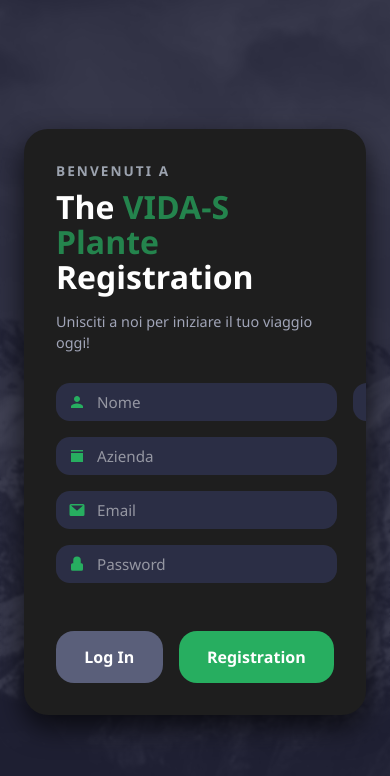
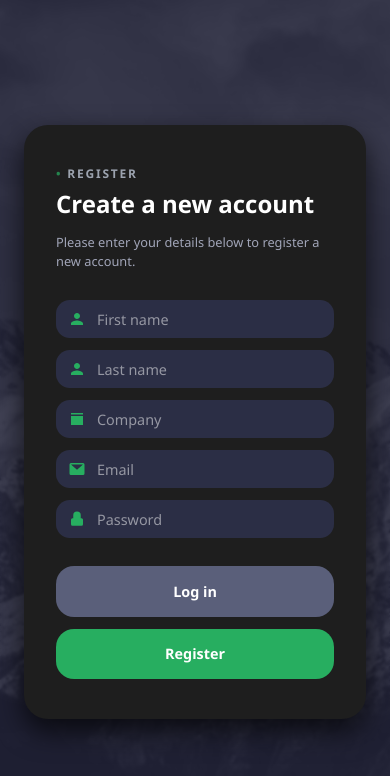
Before and after one commit to VALGFX/vida-s-plante, a Next.js app: page /auth/register in a window 390 px wide. Shown: the top 776 px of the page. Built offline with nearby package versions, Linux system fonts and the light colour scheme; no server answers.

Commit message:
Update page.tsx

```diff
--- a/src/app/auth/register/page.tsx
+++ b/src/app/auth/register/page.tsx
@@ -1,8 +1,45 @@
 'use client'
 
 import { useRouter } from 'next/navigation'
-import { CSSProperties, FormEvent, useState } from 'react'
+import { CSSProperties, FormEvent, useState, useEffect } from 'react'
 
+function useWindowSize() {
+	const [windowSize, setWindowSize] = useState({
+		width: typeof window !== 'undefined' ? window.innerWidth : 0,
+		height: typeof window !== 'undefined' ? window.innerHeight : 0,
+	})
+
+	useEffect(() => {
+		function handleResize() {
+			setWindowSize({
+				width: window.innerWidth,
+				height: window.innerHeight,
+			})
+		}
+
+		window.addEventListener('resize', handleResize)
+		handleResize()
+
+		return () => window.removeEventListener('resize', handleResize)
+	}, [])
+
+	return windowSize
+}
+
+export default function RegisterPage() {
+	const { width } = useWindowSize()
+	const [firstName, setFirstName] = useState('')
+	const [lastName, setLastName] = useState('')
+	const [company, setCompany] = useState('')
+	const [email, setEmail] = useState('')
+	const [password, setPassword] = useState('')
+	const [focusedInput, setFocusedInput] = useState<string | null>(null)
+
+	const router = useRouter()
+
+	const isMobile = width <= 600
+
+	// Stiluri adaptate
 	const containerStyle: CSSProperties = {
 		minHeight: '100vh',
 		display: 'flex',
@@ -40,7 +77,7 @@ const overlayStyle: CSSProperties = {
 	const cardStyle: CSSProperties = {
 		width: '100%',
 		maxWidth: '600px',
-	minHeight: '480px',
+		minHeight: isMobile ? 'auto' : '480px',
 		borderRadius: '24px',
 		boxShadow: '0 12px 28px rgba(0, 0, 0, 0.7)',
 		position: 'relative',
@@ -50,11 +87,12 @@ const cardStyle: CSSProperties = {
 		background: '#1E1E1E',
 		zIndex: 2,
 		cursor: 'default',
+		padding: isMobile ? '1.5rem 1rem' : undefined,
 	}
 
 	const contentStyle: CSSProperties = {
 		position: 'relative',
-	padding: '2rem',
+		padding: isMobile ? '1rem' : '2rem',
 		display: 'flex',
 		flexDirection: 'column',
 		height: '100%',
@@ -62,7 +100,7 @@ const contentStyle: CSSProperties = {
 	}
 
 	const headerSmallStyle: CSSProperties = {
-	fontSize: '0.85rem',
+		fontSize: isMobile ? '0.75rem' : '0.85rem',
 		letterSpacing: '0.15em',
 		textTransform: 'uppercase',
 		color: '#9ca3af',
@@ -71,7 +109,7 @@ const headerSmallStyle: CSSProperties = {
 	}
 
 	const headerBigStyle: CSSProperties = {
-	fontSize: '2rem',
+		fontSize: isMobile ? '1.5rem' : '2rem',
 		fontWeight: '900',
 		marginBottom: '1rem',
 		lineHeight: 1.1,
@@ -84,7 +122,7 @@ const blueDotStyle: CSSProperties = {
 	}
 
 	const paragraphStyle: CSSProperties = {
-	fontSize: '0.9rem',
+		fontSize: isMobile ? '0.8rem' : '0.9rem',
 		color: '#a1a5b8',
 		marginBottom: '1.8rem',
 	}
@@ -92,15 +130,15 @@ const paragraphStyle: CSSProperties = {
 	const formStyle: CSSProperties = {
 		display: 'flex',
 		flexDirection: 'column',
-	gap: '1rem',
+		gap: isMobile ? '0.75rem' : '1rem',
 		flexGrow: 1,
 		justifyContent: 'center',
 	}
 
 	const inputGroupStyle: CSSProperties = {
 		display: 'flex',
-	flexDirection: 'row',
-	gap: '1rem',
+		flexDirection: isMobile ? 'column' : 'row',
+		gap: isMobile ? '0.75rem' : '1rem',
 	}
 
 	const inputWrapperStyle: CSSProperties = {
@@ -128,7 +166,7 @@ const inputStyle: CSSProperties = {
 		borderStyle: 'solid',
 		borderColor: 'transparent',
 		outline: 'none',
-	fontSize: '0.95rem',
+		fontSize: isMobile ? '0.9rem' : '0.95rem',
 		fontWeight: 500,
 		flexGrow: 1,
 		transition: 'border-color 0.3s, background-color 0.3s',
@@ -142,8 +180,9 @@ const inputFocusStyle: CSSProperties = {
 
 	const buttonsContainerStyle: CSSProperties = {
 		display: 'flex',
-	gap: '1rem',
-	marginTop: '2rem',
+		flexDirection: isMobile ? 'column' : 'row',
+		gap: isMobile ? '0.75rem' : '1rem',
+		marginTop: isMobile ? '1rem' : '2rem',
 	}
 
 	const buttonGrayStyle: CSSProperties = {
@@ -155,7 +194,7 @@ const buttonGrayStyle: CSSProperties = {
 		cursor: 'pointer',
 		border: 'none',
 		fontWeight: 700,
-	fontSize: '1rem',
+		fontSize: isMobile ? '0.9rem' : '1rem',
 		transition: 'background-color 0.3s, transform 0.15s',
 	}
 
@@ -168,72 +207,37 @@ const buttonBlueStyle: CSSProperties = {
 		cursor: 'pointer',
 		border: 'none',
 		fontWeight: 700,
-	fontSize: '1rem',
+		fontSize: isMobile ? '0.9rem' : '1rem',
 		transition: 'background-color 0.3s, transform 0.15s',
 	}
 
 	const icons = {
 		firstName: (
-		<svg
-			style={iconStyle}
-			viewBox='0 0 24 24'
-			aria-hidden='true'
-			focusable='false'
-		>
+			<svg style={iconStyle} viewBox='0 0 24 24' aria-hidden='true' focusable='false'>
 				<path d='M12 12c2.21 0 4-1.79 4-4s-1.79-4-4-4-4 1.79-4 4 1.79 4 4 4zm0 2c-2.67 0-8 1.34-8 4v2h16v-2c0-2.66-5.33-4-8-4z' />
 			</svg>
 		),
 		lastName: (
-		<svg
-			style={iconStyle}
-			viewBox='0 0 24 24'
-			aria-hidden='true'
-			focusable='false'
-		>
+			<svg style={iconStyle} viewBox='0 0 24 24' aria-hidden='true' focusable='false'>
 				<path d='M12 12c2.21 0 4-1.79 4-4s-1.79-4-4-4-4 1.79-4 4 1.79 4 4 4zm0 2c-2.67 0-8 1.34-8 4v2h16v-2c0-2.66-5.33-4-8-4z' />
 			</svg>
 		),
 		company: (
-		<svg
-			style={iconStyle}
-			viewBox='0 0 24 24'
-			aria-hidden='true'
-			focusable='false'
-		>
+			<svg style={iconStyle} viewBox='0 0 24 24' aria-hidden='true' focusable='false'>
 				<path d='M4 4h16v2H4zm0 4h16v12H4z' />
 			</svg>
 		),
 		email: (
-		<svg
-			style={iconStyle}
-			viewBox='0 0 24 24'
-			aria-hidden='true'
-			focusable='false'
-		>
+			<svg style={iconStyle} viewBox='0 0 24 24' aria-hidden='true' focusable='false'>
 				<path d='M20 4H4a2 2 0 00-2 2v12a2 2 0 002 2h16a2 2 0 002-2V6a2 2 0 00-2-2zm0 2v.01L12 13 4 6.01V6h16z' />
 			</svg>
 		),
 		password: (
-		<svg
-			style={iconStyle}
-			viewBox='0 0 24 24'
-			aria-hidden='true'
-			focusable='false'
-		>
+			<svg style={iconStyle} viewBox='0 0 24 24' aria-hidden='true' focusable='false'>
 				<path d='M12 17a2 2 0 002-2v-2a2 2 0 10-4 0v2a2 2 0 002 2zm6-6h-1V7a5 5 0 10-10 0v4H6a2 2 0 00-2 2v6a2 2 0 002 2h12a2 2 0 002-2v-6a2 2 0 00-2-2z' />
 			</svg>
 		),
 	}
-
-export default function RegisterPage() {
-	const [firstName, setFirstName] = useState('')
-	const [lastName, setLastName] = useState('')
-	const [company, setCompany] = useState('')
-	const [email, setEmail] = useState('')
-	const [password, setPassword] = useState('')
-	const [focusedInput, setFocusedInput] = useState<string | null>(null)
-
-	const router = useRouter()
 
 	const handleSubmit = async (e: FormEvent<HTMLFormElement>) => {
 		e.preventDefault()
@@ -244,60 +248,41 @@ export default function RegisterPage() {
 			headers: { 'Content-Type': 'application/json' },
 			body: JSON.stringify({ email }),
 		})
+		const data = await res.json()
 
-		if (!res.ok) {
-			alert('Eroare la verificarea email-ului.')
+		if (data.exists) {
+			alert('Email already exists')
 			return
 		}
 
-		const data = await res.json()
-
-		if (data.exists) {
-			alert('Contul cu acest email există deja.')
-			return // oprește înregistrarea
-		}
-
-		// Dacă nu există, continuă cu înregistrarea
+		// Apelează endpoint-ul pentru înregistrare
 		const registerRes = await fetch('/api/auth/register', {
 			method: 'POST',
 			headers: { 'Content-Type': 'application/json' },
-			body: JSON.stringify({
-				email,
-				password,
-				name: `${firstName} ${lastName}`,
-				company,
-			}),
+			body: JSON.stringify({ firstName, lastName, company, email, password }),
 		})
 
 		if (registerRes.ok) {
-			alert('Înregistrare reușită!')
 			router.push('/auth/login')
 		} else {
-			alert('A apărut o eroare la înregistrare.')
+			alert('Failed to register')
 		}
 	}
 
-	const handleLoginRedirect = () => {
-		router.push('/auth/login')
-	}
-
 	return (
-		<div style={containerStyle}>
-			<div style={backgroundImageStyle} aria-hidden='true' />
-			<div style={overlayStyle} aria-hidden='true' />
-			<div style={cardStyle}>
+		<main style={containerStyle}>
+			<div style={backgroundImageStyle}></div>
+			<div style={overlayStyle}></div>
+			<section style={cardStyle}>
 				<div style={contentStyle}>
 					<header>
-						<h3 style={headerSmallStyle}>benvenuti a</h3>
-						<h2 style={headerBigStyle}>
-							The <span style={blueDotStyle}>VIDA-S Plante</span> Registration
+						<h2 style={headerSmallStyle}>
+							<span style={blueDotStyle}>• </span>Register
 						</h2>
-						<p style={paragraphStyle}>
-							Unisciti a noi per iniziare il tuo viaggio oggi!
-						</p>
+						<h1 style={headerBigStyle}>Create a new account</h1>
+						<p style={paragraphStyle}>Please enter your details below to register a new account.</p>
 					</header>
-
-					<form style={formStyle} onSubmit={handleSubmit} noValidate>
+					<form style={formStyle} onSubmit={handleSubmit}>
 						<div style={inputGroupStyle}>
 							<div style={inputWrapperStyle}>
 								{icons.firstName}
@@ -306,15 +291,15 @@ export default function RegisterPage() {
 										...inputStyle,
 										...(focusedInput === 'firstName' ? inputFocusStyle : {}),
 									}}
+									placeholder='First name'
 									type='text'
 									name='firstName'
-									id='firstName'
-									placeholder='Nome'
+									autoComplete='given-name'
+									required
 									value={firstName}
-									onChange={e => setFirstName(e.target.value)}
+									onChange={(e) => setFirstName(e.target.value)}
 									onFocus={() => setFocusedInput('firstName')}
 									onBlur={() => setFocusedInput(null)}
-									required
 								/>
 							</div>
 							<div style={inputWrapperStyle}>
@@ -324,19 +309,18 @@ export default function RegisterPage() {
 										...inputStyle,
 										...(focusedInput === 'lastName' ? inputFocusStyle : {}),
 									}}
+									placeholder='Last name'
 									type='text'
 									name='lastName'
-									id='lastName'
-									placeholder='Cognome'
+									autoComplete='family-name'
+									required
 									value={lastName}
-									onChange={e => setLastName(e.target.value)}
+									onChange={(e) => setLastName(e.target.value)}
 									onFocus={() => setFocusedInput('lastName')}
 									onBlur={() => setFocusedInput(null)}
-									required
 								/>
 							</div>
 						</div>
-
 						<div style={inputWrapperStyle}>
 							{icons.company}
 							<input
@@ -344,17 +328,16 @@ export default function RegisterPage() {
 									...inputStyle,
 									...(focusedInput === 'company' ? inputFocusStyle : {}),
 								}}
+								placeholder='Company'
 								type='text'
 								name='company'
-								id='company'
-								placeholder='Azienda'
+								autoComplete='organization'
 								value={company}
-								onChange={e => setCompany(e.target.value)}
+								onChange={(e) => setCompany(e.target.value)}
 								onFocus={() => setFocusedInput('company')}
 								onBlur={() => setFocusedInput(null)}
 							/>
 						</div>
-
 						<div style={inputWrapperStyle}>
 							{icons.email}
 							<input
@@ -362,20 +345,17 @@ export default function RegisterPage() {
 									...inputStyle,
 									...(focusedInput === 'email' ? inputFocusStyle : {}),
 								}}
+								placeholder='Email'
 								type='email'
 								name='email'
-								id='email'
-								placeholder='Email'
+								autoComplete='email'
+								required
 								value={email}
-								onChange={e => setEmail(e.target.value)}
+								onChange={(e) => setEmail(e.target.value)}
 								onFocus={() => setFocusedInput('email')}
 								onBlur={() => setFocusedInput(null)}
-								required
-								pattern='^[^\s@]+@[^\s@]+\.[^\s@]+$'
-								title='Inserisci un indirizzo email valido'
 							/>
 						</div>
-
 						<div style={inputWrapperStyle}>
 							{icons.password}
 							<input
@@ -383,35 +363,33 @@ export default function RegisterPage() {
 									...inputStyle,
 									...(focusedInput === 'password' ? inputFocusStyle : {}),
 								}}
+								placeholder='Password'
 								type='password'
 								name='password'
-								id='password'
-								placeholder='Password'
+								autoComplete='new-password'
+								required
+								minLength={6}
 								value={password}
-								onChange={e => setPassword(e.target.value)}
+								onChange={(e) => setPassword(e.target.value)}
 								onFocus={() => setFocusedInput('password')}
 								onBlur={() => setFocusedInput(null)}
-								required
-								minLength={8}
-								title='La password deve contenere almeno 8 caratteri'
 							/>
 						</div>
-
 						<div style={buttonsContainerStyle}>
 							<button
 								type='button'
 								style={buttonGrayStyle}
-								onClick={handleLoginRedirect}
+								onClick={() => router.push('/auth/login')}
 							>
-								Log In
+								Log in
 							</button>
 							<button type='submit' style={buttonBlueStyle}>
-								Registration
+								Register
 							</button>
 						</div>
 					</form>
 				</div>
-			</div>
-		</div>
+			</section>
+		</main>
 	)
 }
```
Lines whose indentation alone changed are shown as unchanged.
